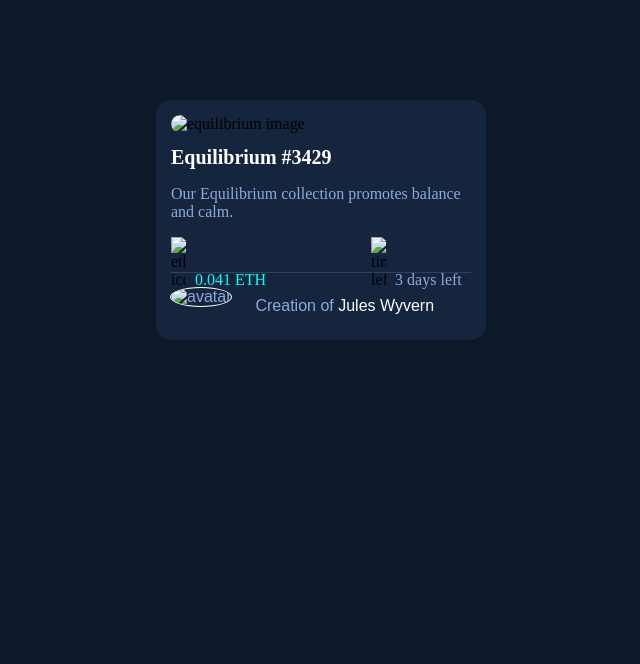
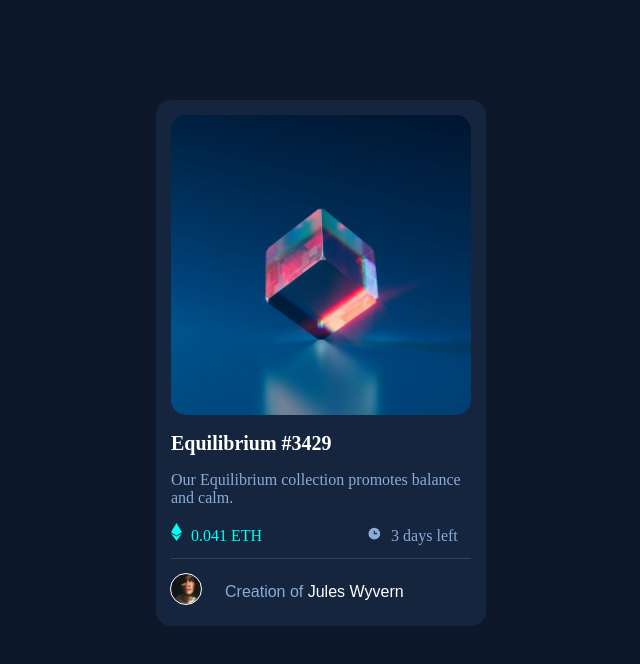
Before and after one commit to sleepGuyWD/NFT-Preview, a plain HTML site: page index.html in a window 1280 px wide. Shown: the whole page, without its empty margins (319-959 px from the left). Drawn offline with Linux system fonts and the light colour scheme.

Commit message:
Added Images

```diff
--- a/index.html
+++ b/index.html
@@ -12,21 +12,21 @@
       <div class="card">
         <main>
           <header>
-            <img class="resize1" src="C:\Users\warre\Desktop\MyPrograms\FrontEndMentor\nft-preview-card-component-main\images\image-equilibrium.jpg" alt="equilibrium image">
+            <img class="resize1" src="image-equilibrium.jpg" alt="equilibrium image">
             <h1>Equilibrium #3429</h1>
             <p> Our Equilibrium collection promotes balance and calm.</p>
           </header>
           <section>
-            <img class="icon1" src="C:\Users\warre\Desktop\MyPrograms\FrontEndMentor\nft-preview-card-component-main\images\icon-ethereum.svg" alt="eth icon">
+            <img class="icon1" src="icon-ethereum.svg" alt="eth icon">
             <span class="eth">0.041 ETH       </span>
 
-            <img class="icon2" src="C:\Users\warre\Desktop\MyPrograms\FrontEndMentor\nft-preview-card-component-main\images\icon-clock.svg" alt="time left">
+            <img class="icon2" src="icon-clock.svg" alt="time left">
             <span class="time">3 days left</span>
           </section>
         </main>
         <footer>
           <section>
-            <img class="resize2" src="C:\Users\warre\Desktop\MyPrograms\FrontEndMentor\nft-preview-card-component-main\images\image-avatar.png" alt="avatar">
+            <img class="resize2" src="image-avatar.png" alt="avatar">
           </section>
           <section>
 
```
Also changed, not shown: icon-clock.svg (added), icon-ethereum.svg (added), image-avatar.png (added), image-equilibrium.jpg (added).
